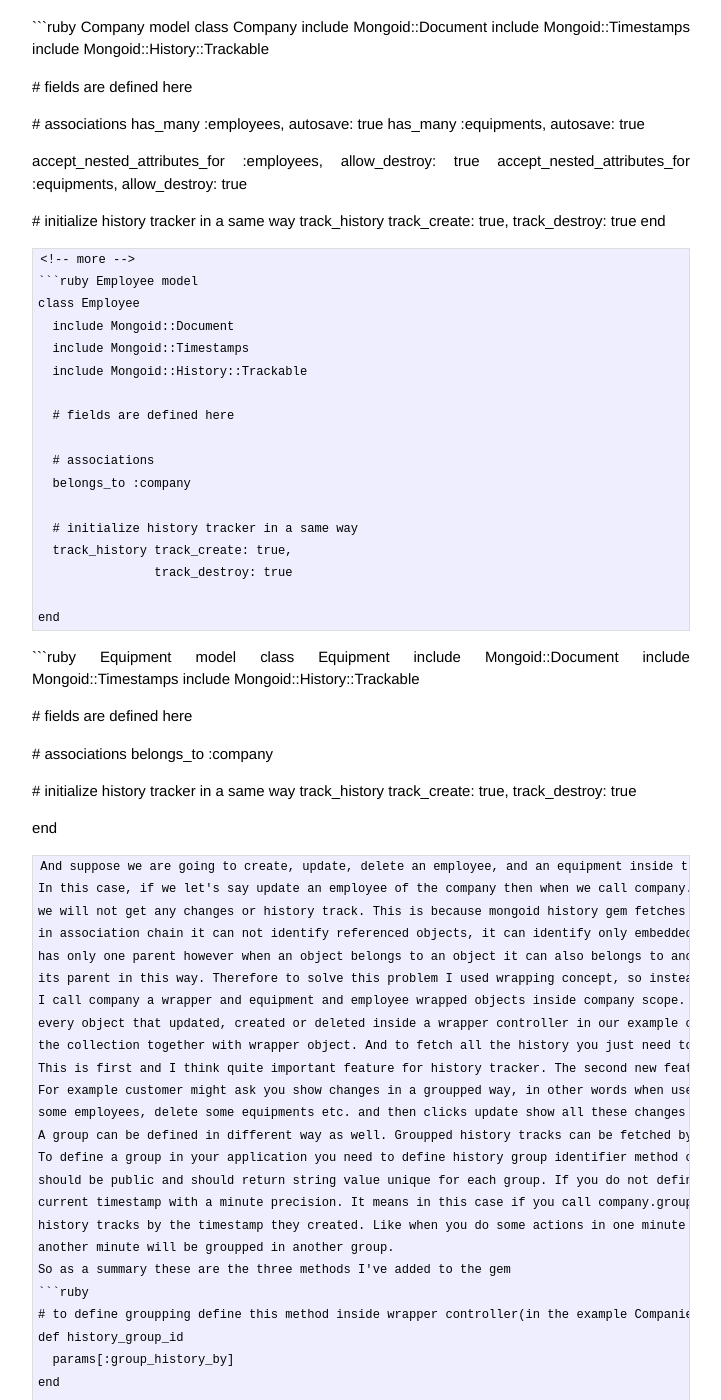
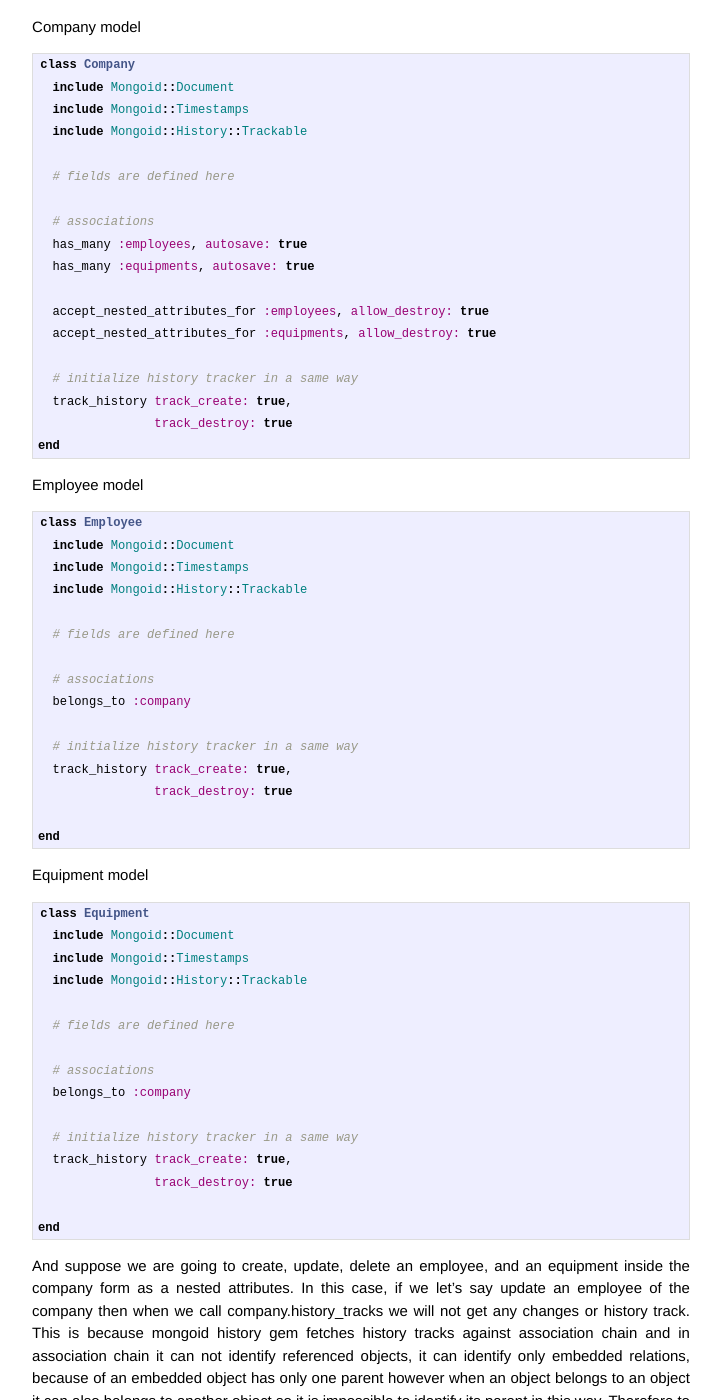
Before and after one commit to ElvinEfendi/elvinefendi.github.io, a Jekyll site: the page built from _posts/2012-06-23-added-new-features-to-the-mongoid-history-gem.markdown, in a window 1280 px wide and 1400 px high, scrolled down 444 px. Shown: the whole window, without its empty margins (279-1000 px from the left). Built offline with Jekyll 4.4.1, drawn with Linux system fonts in a browser that asks for light colours; Markdown is read by kramdown in place of the engine named in the settings; comment, search, counter and statistics services are not loaded; some of the changed text lies outside the part shown.

Commit message:
content change

````diff
--- a/_posts/2012-06-23-added-new-features-to-the-mongoid-history-gem.markdown
+++ b/_posts/2012-06-23-added-new-features-to-the-mongoid-history-gem.markdown
@@ -17,7 +17,8 @@
 Suppose, we have three models, called Company, Employee, Equipment. Let's define these models:
 Note: I will miss unnecessary parts of models(unnecessary for my demo purpose).
 
-```ruby Company model
+Company model
+{% highlight ruby %}
 class Company
   include Mongoid::Document
   include Mongoid::Timestamps
@@ -36,9 +37,9 @@
   track_history track_create: true,
                 track_destroy: true
 end
-```
-<!-- more -->
-```ruby Employee model
+{% endhighlight %}
+Employee model
+{% highlight ruby %}
 class Employee
   include Mongoid::Document
   include Mongoid::Timestamps
@@ -54,9 +55,9 @@
                 track_destroy: true
 
 end
-```
-
-```ruby Equipment model
+{% endhighlight %}
+Equipment model
+{% highlight ruby %}
 class Equipment
   include Mongoid::Document
   include Mongoid::Timestamps
@@ -72,7 +73,8 @@
                 track_destroy: true
 
 end
-```
+{% endhighlight %}
+
 And suppose we are going to create, update, delete an employee, and an equipment inside the company form as a nested attributes.
 In this case, if we let's say update an employee of the company then when we call company.history_tracks
 we will not get any changes or history track. This is because mongoid history gem fetches history tracks against association chain and
@@ -92,7 +94,7 @@
 history tracks by the timestamp they created. Like when you do some actions in one minute they will be groupped together and the actions in
 another minute will be groupped in another group.
 So as a summary these are the three methods I've added to the gem
-```ruby
+{% highlight ruby %}
 # to define groupping define this method inside wrapper controller(in the example Companies controller)
 def history_group_id
   params[:group_history_by]
@@ -111,6 +113,6 @@
 # add following liine to your gem file and rune bundle install
 gem 'mongoid-history', git: 'git://github.com/ElvinEfendi/mongoid-history.git'
 
-```
+{% endhighlight %}
 
 [Github url of my fork(url for extended mongoid_history gem)](https://github.com/ElvinEfendi/mongoid-history)
--- a/portfolio.html
+++ b/portfolio.html
@@ -5,4 +5,5 @@
 
 <div id="portfolio">
   <h1>My Portfolio</h1>
+  <p>Coming soon :)</p>
 </div>
--- a/resume.html
+++ b/resume.html
@@ -5,4 +5,5 @@
 
 <div id="portfolio">
   <h1>My Resume</h1>
+  <p>Coming soon :)</p>
 </div>
````
Also changed, not shown: _posts/2012-03-26-autoincrementing-two-charachter-word-without-if-statement.markdown (+4 -4 lines), 1 other file.
